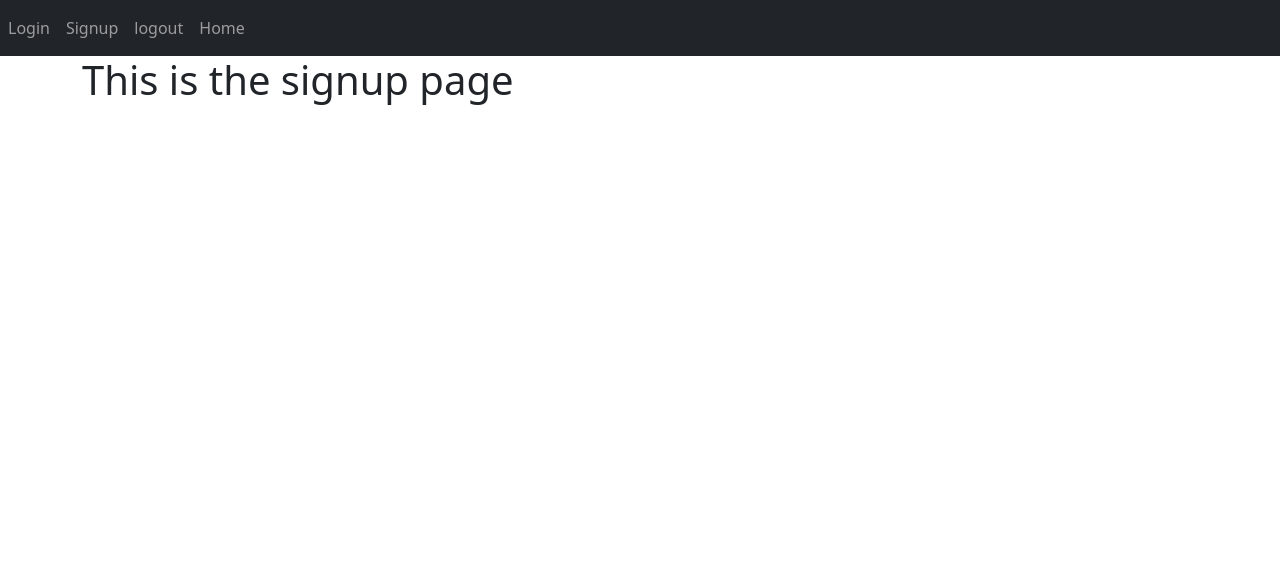
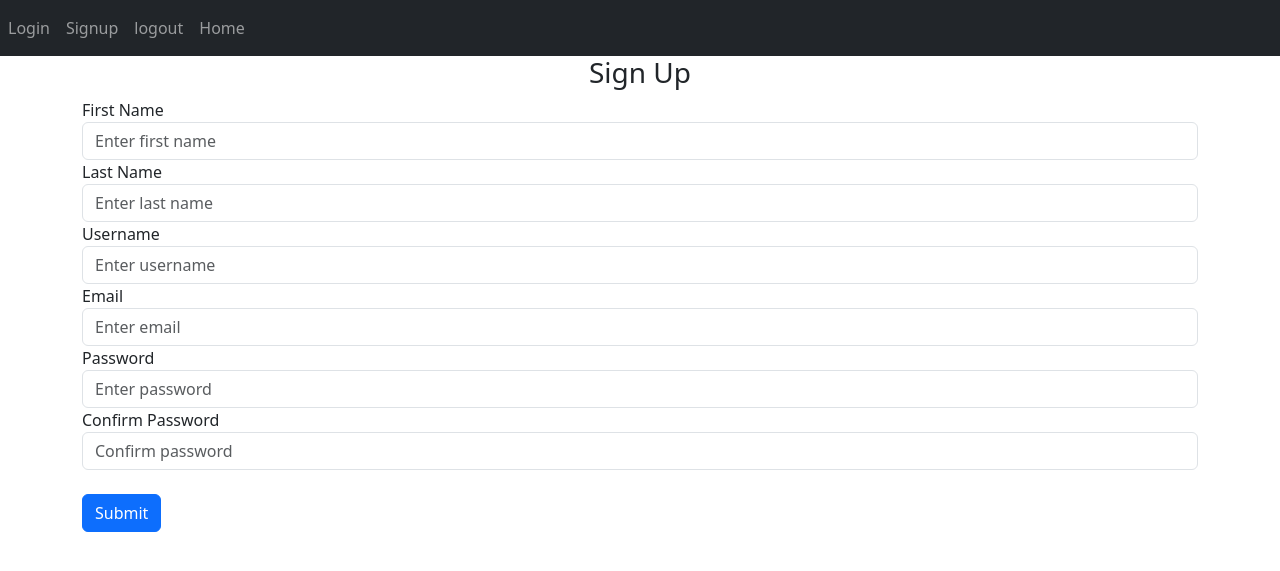
Before and after one commit to KiseraTimon/WebWithFlask, a Flask app: page /signup in a window 1280 px wide. Shown: the top 571 px of the page. Run offline with Flask 3, Linux system fonts and the light colour scheme; some libraries are stand-ins or nearby versions.

Commit message:
Auth Page Templates With Bootstrap

```diff
--- a/website/templates/base.html
+++ b/website/templates/base.html
@@ -34,7 +34,7 @@
                 <a class="nav-item nav-link" id="logout" href="/logout">
                     logout
                 </a>
-                <a class="nav-item nav-link" id="home" href="/home">
+                <a class="nav-item nav-link" id="home" href="/">
                     Home
                 </a>
             </div>
--- a/website/templates/signup.html
+++ b/website/templates/signup.html
@@ -6,5 +6,51 @@
 
 <!--Content Block-->
 {% block content%}
-<h1>This is the signup page</h1>
+
+<!--Signup form-->
+<form method="POST">
+    <h3 align="center">Sign Up</h3>
+
+    <!--fname-->
+    <div class="form-group">
+        <label for="fname">First Name</label>
+        <input type="text", class="form-control" id="fname" name="fname" placeholder="Enter first name">
+    </div>
+
+    <!--lname-->
+    <div class="form-group">
+        <label for="lname">Last Name</label>
+        <input type="text", class="form-control" id="lname" name="lname" placeholder="Enter last name">
+    </div>
+
+        <!--uname-->
+    <div class="form-group">
+        <label for="uname">Username</label>
+        <input type="text", class="form-control" id="uname" name="uname" placeholder="Enter username">
+    </div>
+
+    <!--email-->
+    <div class="form-group">
+        <label for="email">Email</label>
+        <input type="email", class="form-control" id="email" name="email" placeholder="Enter email">
+    </div>
+
+    <!--pass1-->
+    <div class="form-group">
+        <label for="pass1">Password</label>
+        <input type="password", class="form-control" id="pass1" name="pass1" placeholder="Enter password">
+    </div>
+
+    <!--pass2-->
+    <div class="form-group">
+        <label for="pass2">Confirm Password</label>
+        <input type="password", class="form-control" id="pass2" name="pass2" placeholder="Confirm password">
+    </div>
+    <br>
+
+    <!--Submit button-->
+    <button type="submit" class="btn btn-primary">
+        Submit
+    </button>
+</form>
 {% endblock %}
```
Also changed, not shown: website/templates/login.html (+22 -1 lines).
